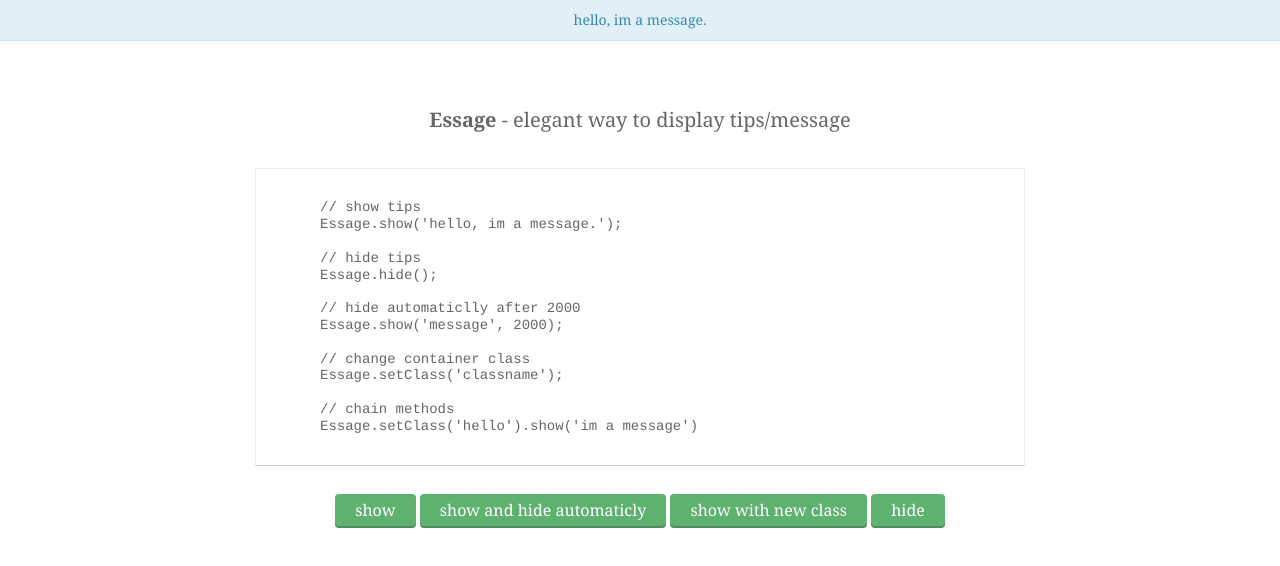
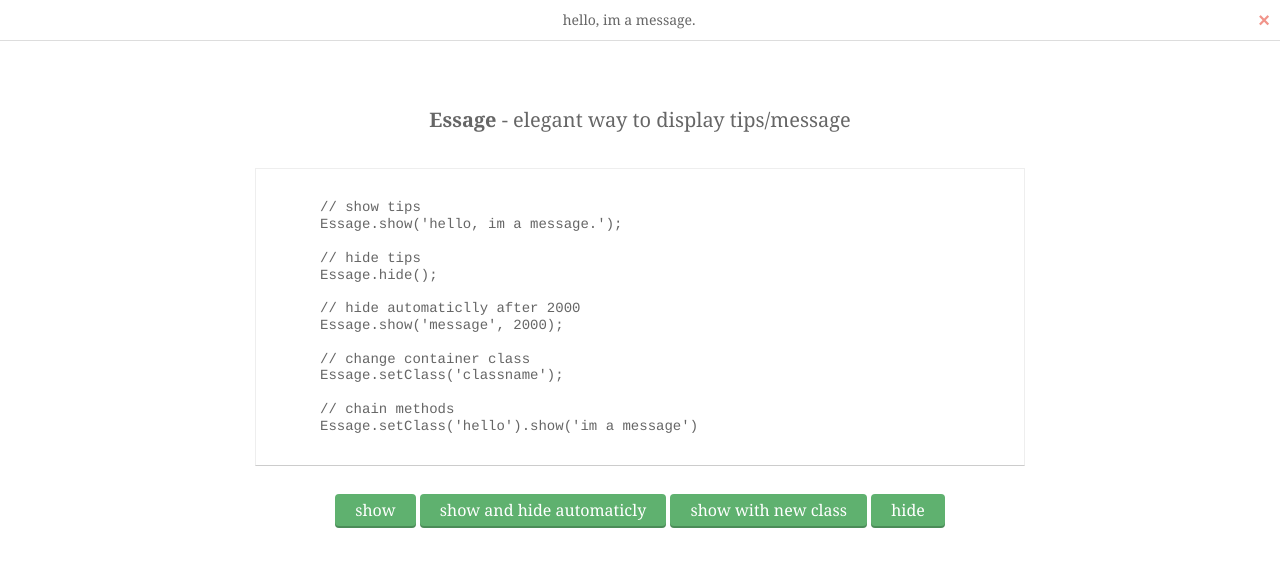
Before and after one commit to sofish/essage, a plain HTML site: page index.html in a window 1280 px wide. Both pictures are taken after a click on the element "show". Drawn offline with Linux system fonts and the light colour scheme.

Commit message:
add close button

```diff
--- a/essage.css
+++ b/essage.css
@@ -1,2 +1,4 @@
-.essage, .essage-success{font-size:14px;position:fixed;_position:absolute;background:#D9EDF7;background:rgba(217,237,247,0.8);color:#3A87AD;text-align:center;height:40px;line-height:40px;top:-41px;left:0;width:100%;border-bottom:1px solid #cee2eb;}
+.essage, .essage-success{font-size:14px;position:fixed;_position:absolute;background:#fff;background:rgba(255,232557,255,0.8);color:#666;text-align:center;height:40px;line-height:40px;top:-41px;left:0;width:100%;border-bottom:1px solid #ddd;}
 .essage-success{background:#eafbe3;background:rgba(221, 242, 210, 0.8);border-bottom-color:#bfd5a9;color:#5fb16f;}
+.essage .close{font:900 normal 20px/1 arial, sans-serif;float:right;line-height:40px;display:inline-block;margin-right:10px;color:#e74c3c;opacity:0.6;cursor:pointer;}
+.essage .close:hover{opacity:1;}
--- a/essage.js
+++ b/essage.js
@@ -4,8 +4,19 @@
 ~function(win, doc) {
 
   var Essage = function() {
+    var self = this;
+
     this.el = doc.createElement('div');
     this.el.className = 'essage';
+    this.close = document.createElement('span');
+    this.close.className = 'close';
+    this.close.innerHTML = '&times;'
+
+    this.el.onclick = function(e) {
+      var e = e || win.event
+        , target = e.target || e.srcElement;
+      if(target.className === 'close') self.hide();
+    }
 
     return this;
   };
@@ -25,6 +36,7 @@
       , interval, timeout;
 
     el.innerHTML = message;
+    el.appendChild(this.close);
 
     // first apply
     if(!el.parentNode || (el.parentNode.nodeName !== 'BODY')) doc.body.appendChild(el);
```
